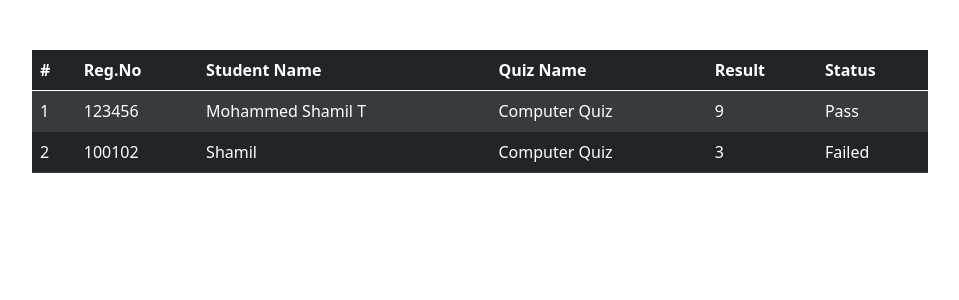
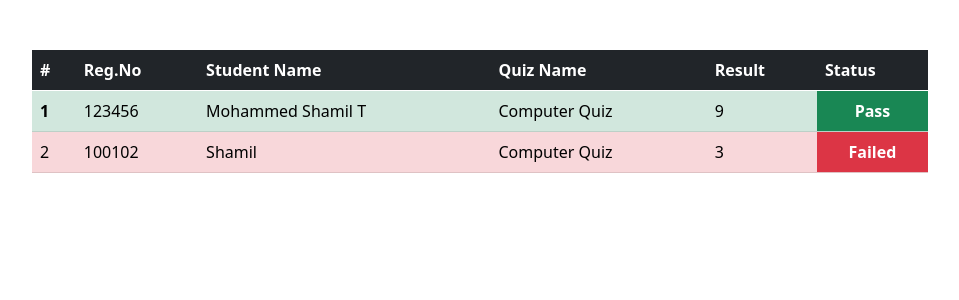
Before and after one commit to shamil-t/quiz-app-django, a Django app: page /college-admin/std-results in a window 1280 px wide. Shown: the part 56-356 px from the top of the page, without its empty margins (160-1119 px from the left). Run offline with Django 3.2, Linux system fonts and the light colour scheme; data comes from the database, SQL or seed files in the repository; both versions use the stored data as it was after the commit; some libraries are stand-ins or nearby versions.

Commit message:
minor bug fix

```diff
--- a/templates/student_result.html
+++ b/templates/student_result.html
@@ -22,6 +22,11 @@
     align-items: center;
   }
 
+  .pass{
+    color: rgb(255, 255, 255);
+    text-align: center;
+    font-weight: 600;
+  }
   .results table {
     width: 70%;
     margin-top: 50px;
@@ -50,7 +55,7 @@
     </div>
   </header>
   <div class="results">
-    <table class="table table-dark table-responsive-xl">
+    <table class="table table-dark table-responsive-sm">
       <thead class="">
         <th>#</th>
         <th>Reg.No</th>
@@ -62,22 +67,22 @@
       <tbody>
         {% for r in results %}
           {% if r.result >= 5 %}
-          <tr class="table-active">
+          <tr class="table-success">
+            <th>{{ forloop.counter }}</th>
+            <td>{{ r.reg_no }}</td>
+            <td>{{ r.name }}</td>
+            <td>{{ r.quiz }}</td>
+            <td>{{ r.result }}</td>
+            <td class="pass" style="background-color: #198754;">Pass</td>
+          </tr>
+          {% else %}
+          <tr class="table-danger">
             <td>{{ forloop.counter }}</td>
             <td>{{ r.reg_no }}</td>
             <td>{{ r.name }}</td>
             <td>{{ r.quiz }}</td>
             <td>{{ r.result }}</td>
-            <td>Pass</td>
-          </tr>
-          {% else %}
-          <tr class="">
-            <td>{{ forloop.counter }}</td>
-            <td>{{ r.reg_no }}</td>
-            <td>{{ r.name }}</td>
-            <td>{{ r.quiz }}</td>
-            <td>{{ r.result }}</td>
-            <td>Failed</td>
+            <td class="pass" style="background-color: #dc3545;">Failed</td>
           </tr>
           {% endif %}
         {% endfor %}
```
Also changed, not shown: db.sqlite3.
